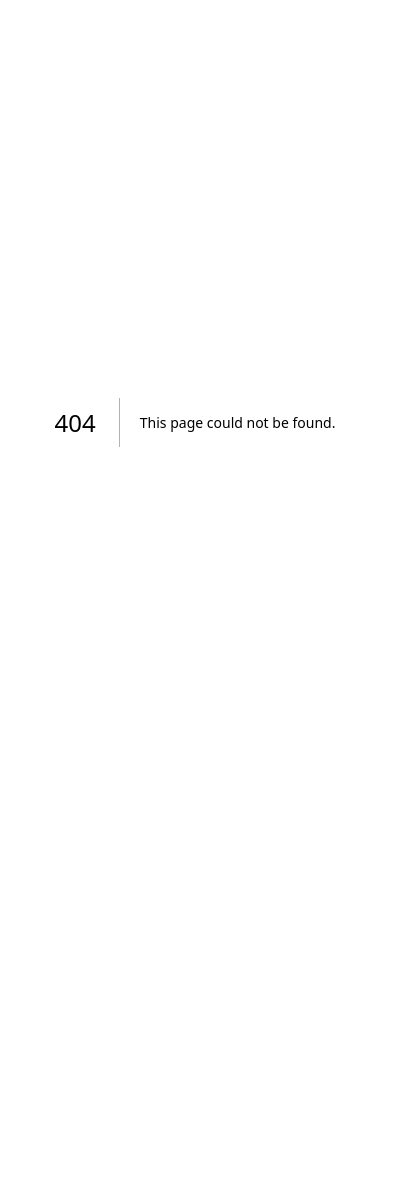
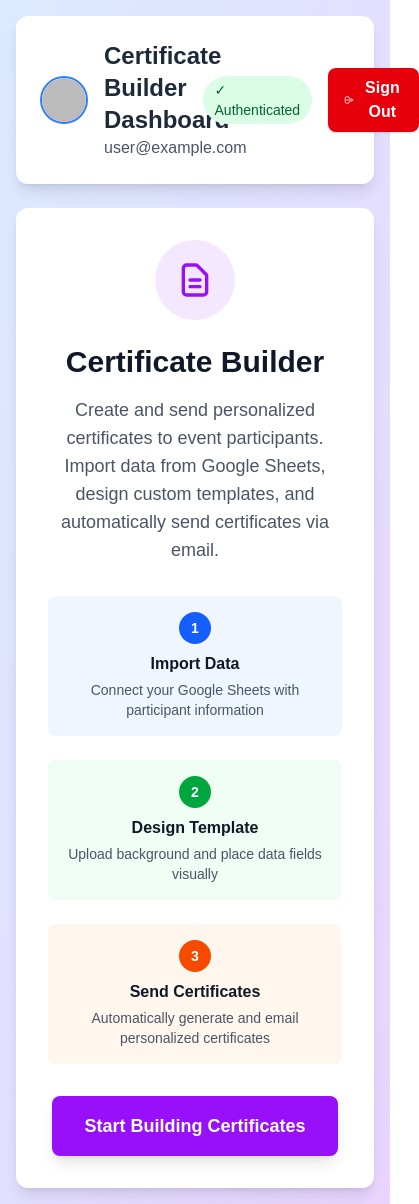
Before and after one commit to AdarshDev9349/eventsmail, a Next.js app: page /dashboard in a window 390 px wide. Before the commit this address had no page. Shown: the whole page, 419 px wide, since content can reach past the window. Before the commit the page ends 844 px from the top, so only its background shows below. Built offline with nearby package versions, Linux system fonts and the light colour scheme; no server answers; sample sign-in values are in the browser's storage.

Commit message:
feat: add application pages and routing
- Create certificate builder main page
- Add protected dashboard with navigation
- Implement authentication error handling page
- Include responsive layouts and user experience flows

```diff
--- /dev/null
+++ b/src/app/auth/error/page.tsx
@@ -0,0 +1,38 @@
+import Link from "next/link";
+
+export default function AuthError() {
+  return (
+    <div className="min-h-screen flex items-center justify-center bg-gradient-to-br from-red-100 to-pink-200 p-4">
+      <div className="max-w-md w-full bg-white rounded-xl shadow-lg p-8 text-center">
+        <div className="w-16 h-16 bg-red-100 rounded-full flex items-center justify-center mx-auto mb-4">
+          <svg className="w-8 h-8 text-red-600" fill="none" stroke="currentColor" viewBox="0 0 24 24">
+            <path strokeLinecap="round" strokeLinejoin="round" strokeWidth={2} d="M12 9v2m0 4h.01m-6.938 4h13.856c1.54 0 2.502-1.667 1.732-2.5L13.732 4c-.77-.833-1.998-.833-2.732 0L3.732 16.5c-.77.833.192 2.5 1.732 2.5z" />
+          </svg>
+        </div>
+
+        <h1 className="text-2xl font-bold text-gray-800 mb-2">Authentication Error</h1>
+        <p className="text-gray-600 mb-6">
+          There was a problem signing you in. This could be due to:
+        </p>
+
+        <ul className="text-left text-sm text-gray-600 mb-6 space-y-2">
+          <li>• Network connectivity issues</li>
+          <li>• Google service temporarily unavailable</li>
+          <li>• Configuration problems</li>
+          <li>• Cancelled sign-in process</li>
+        </ul>
+
+        <Link
+          href="/"
+          className="inline-flex items-center justify-center w-full bg-blue-600 hover:bg-blue-700 text-white font-semibold py-3 px-4 rounded-lg shadow transition-colors duration-200"
+        >
+          Try Again
+        </Link>
+
+        <p className="text-xs text-gray-500 mt-4">
+          If the problem persists, please contact support.
+        </p>
+      </div>
+    </div>
+  );
+}
--- /dev/null
+++ b/src/app/certificate-builder/page.tsx
@@ -0,0 +1,16 @@
+import { auth } from "@/auth";
+import { redirect } from "next/navigation";
+import CertificateBuilder from "@/components/certificate-builder";
+
+export default async function CertificateBuilderPage() {
+  const session = await auth();
+  if (!session || !session.user) {
+    redirect("/api/auth/signin");
+  }
+
+  return (
+    <div className="min-h-screen bg-gray-50">
+      <CertificateBuilder />
+    </div>
+  );
+}
--- /dev/null
+++ b/src/app/dashboard/page.tsx
@@ -0,0 +1,94 @@
+import { auth } from "@/auth";
+import SignOut from "@/components/sign-out";
+import { redirect } from "next/navigation";
+import Link from "next/link";
+
+export default async function Dashboard() {
+  const session = await auth();
+
+  // If not authenticated, redirect to login
+  if (!session?.user) {
+    redirect("/");
+  }
+
+  return (
+    <div className="min-h-screen bg-gradient-to-br from-blue-100 to-purple-200 p-4">
+      <div className="max-w-4xl mx-auto">
+        {/* Header */}
+        <div className="bg-white rounded-xl shadow-lg p-6 mb-6">
+          <div className="flex items-center justify-between">
+            <div className="flex items-center space-x-4">
+              {session.user.image && (
+                <img
+                  src={session.user.image}
+                  alt="Profile"
+                  className="w-12 h-12 rounded-full border-2 border-blue-500"
+                />
+              )}
+              <div>
+                <h1 className="text-2xl font-bold text-gray-800">
+                  Certificate Builder Dashboard
+                </h1>
+                <p className="text-gray-600">{session.user.email}</p>
+              </div>
+            </div>
+            <div className="flex items-center space-x-4">
+              <span className="px-3 py-1 bg-green-100 text-green-800 rounded-full text-sm font-medium">
+                ✓ Authenticated
+              </span>
+              <SignOut />
+            </div>
+          </div>
+        </div>
+
+        {/* Certificate Builder Card */}
+        <div className="bg-white rounded-xl shadow-lg p-8">
+          <div className="text-center">
+            <div className="w-20 h-20 bg-purple-100 rounded-full flex items-center justify-center mx-auto mb-6">
+              <svg className="w-10 h-10 text-purple-600" fill="none" stroke="currentColor" viewBox="0 0 24 24">
+                <path strokeLinecap="round" strokeLinejoin="round" strokeWidth={2} d="M9 12h6m-6 4h6m2 5H7a2 2 0 01-2-2V5a2 2 0 012-2h5.586a1 1 0 01.707.293l5.414 5.414a1 1 0 01.293.707V19a2 2 0 01-2 2z" />
+              </svg>
+            </div>
+            <h2 className="text-3xl font-bold text-gray-900 mb-4">Certificate Builder</h2>
+            <p className="text-gray-600 text-lg mb-8 max-w-2xl mx-auto">
+              Create and send personalized certificates to event participants. Import data from Google Sheets,
+              design custom templates, and automatically send certificates via email.
+            </p>
+
+            <div className="grid grid-cols-1 md:grid-cols-3 gap-6 mb-8">
+              <div className="bg-blue-50 rounded-lg p-4">
+                <div className="w-8 h-8 bg-blue-600 rounded-full flex items-center justify-center mx-auto mb-2">
+                  <span className="text-white font-bold text-sm">1</span>
+                </div>
+                <h3 className="font-semibold text-gray-900 mb-1">Import Data</h3>
+                <p className="text-sm text-gray-600">Connect your Google Sheets with participant information</p>
+              </div>
+
+              <div className="bg-green-50 rounded-lg p-4">
+                <div className="w-8 h-8 bg-green-600 rounded-full flex items-center justify-center mx-auto mb-2">
+                  <span className="text-white font-bold text-sm">2</span>
+                </div>
+                <h3 className="font-semibold text-gray-900 mb-1">Design Template</h3>
+                <p className="text-sm text-gray-600">Upload background and place data fields visually</p>
+              </div>
+
+              <div className="bg-orange-50 rounded-lg p-4">
+                <div className="w-8 h-8 bg-orange-600 rounded-full flex items-center justify-center mx-auto mb-2">
+                  <span className="text-white font-bold text-sm">3</span>
+                </div>
+                <h3 className="font-semibold text-gray-900 mb-1">Send Certificates</h3>
+                <p className="text-sm text-gray-600">Automatically generate and email personalized certificates</p>
+              </div>
+            </div>
+
+            <Link href="/certificate-builder">
+              <button className="px-8 py-4 bg-purple-600 hover:bg-purple-700 text-white rounded-lg font-semibold text-lg transition-colors shadow-lg">
+                Start Building Certificates
+              </button>
+            </Link>
+          </div>
+        </div>
+      </div>
+    </div>
+  );
+}
```
